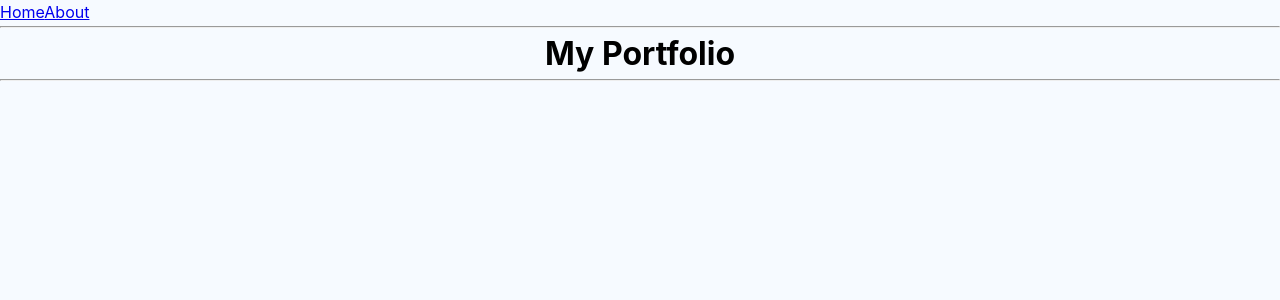
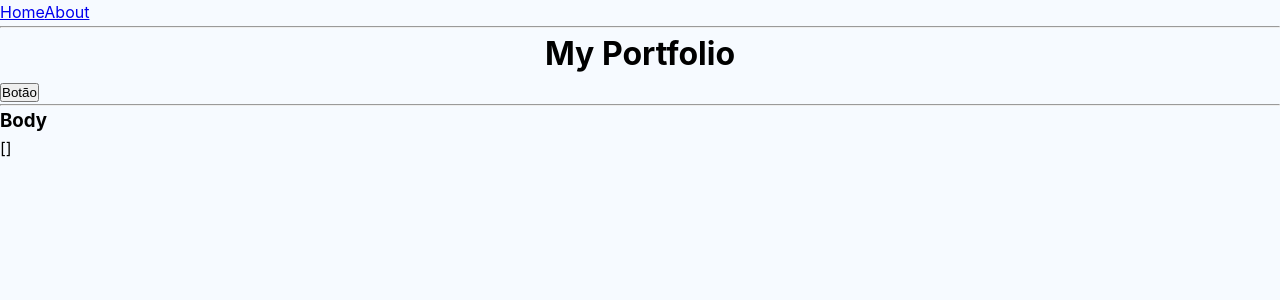
Before and after one commit to Alexsander33set/portfolio, a Vue app in the folder app/client/: page / in a window 1280 px wide. Shown: the top 300 px of the page. Built offline with nearby package versions, Linux system fonts and the light colour scheme.

Commit message:
change pages name

```diff
--- a/app/client/src/router/index.js
+++ b/app/client/src/router/index.js
@@ -1,5 +1,6 @@
 import { createRouter, createWebHistory } from 'vue-router'
-import HomeView from '../views/HomeView.vue'
+import HomeView from '../views/HomePage.vue'
+import ProjectPage from '../views/ProjectPage.vue'
 
 const router = createRouter({
   history: createWebHistory(import.meta.env.BASE_URL),
@@ -10,12 +11,12 @@ const router = createRouter({
       component: HomeView
     },
     {
-      path: '/about',
-      name: 'about',
+      path: '/project/<name>',
+      name: 'project page',
       // route level code-splitting
       // this generates a separate chunk (About.[hash].js) for this route
       // which is lazy-loaded when the route is visited.
-      component: () => import('../views/AboutView.vue')
+      component: ProjectPage
     }
   ]
 })
--- /dev/null
+++ b/app/client/src/views/HomePage.vue
@@ -0,0 +1,25 @@
+<script setup>
+import axios from 'axios'
+import { ref } from 'vue'
+
+const response = ref([])
+
+function getProjects(){
+  axios.get("/api/projects")
+    .then((res)=>{
+      console.log(res)
+      response.value = res
+  })
+}
+</script>
+
+<template>
+  <main>
+    <hr>
+    <h1 align="center">My Portfolio</h1>
+    <button @click="getProjects">Botão</button>
+    <hr>
+    <h3>Body</h3>
+    {{ response }}
+  </main>
+</template>
--- a/app/client/src/views/HomeView.vue
+++ /dev/null
@@ -1,9 +0,0 @@
-<script setup></script>
-
-<template>
-  <main>
-    <hr>
-    <h1 align="center">My Portfolio</h1>
-    <hr>
-  </main>
-</template>
```
Also changed, not shown: app/client/src/views/ProjectPage.vue (renamed from app/client/src/views/AboutView.vue).
